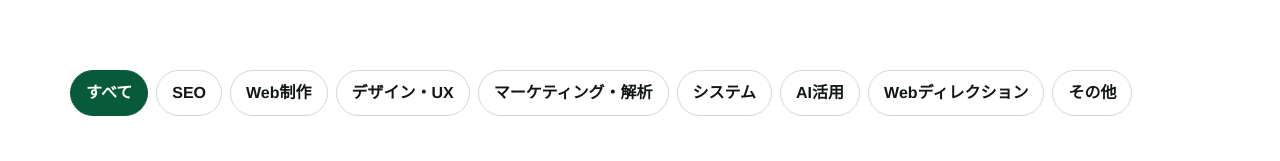
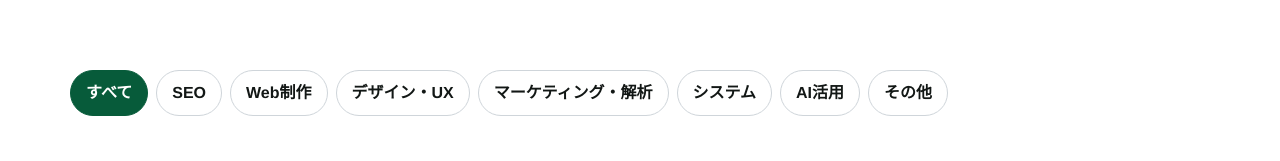
Before and after one commit to oka-wani/web-direction-lab, a Next.js app: page /news in a window 1280 px wide. Shown: the part 271-432 px from the top of the page. Built offline with nearby package versions, Linux system fonts and the light colour scheme; no server answers.

Commit message:
ニュースカテゴリを整理

```diff
--- a/app/news/NewsList.tsx
+++ b/app/news/NewsList.tsx
@@ -3,7 +3,7 @@
 import { useMemo, useState } from "react";
 import { newsItems, type NewsItem } from "./news-data";
 
-const categories = ["すべて", "SEO", "Web制作", "デザイン・UX", "マーケティング・解析", "システム", "AI活用", "Webディレクション", "その他"];
+const categories = ["すべて", "SEO", "Web制作", "デザイン・UX", "マーケティング・解析", "システム", "AI活用", "その他"];
 
 function matchesNewsCategory(item: NewsItem, category: string) {
   return category === "すべて" || item.category === category;
```
